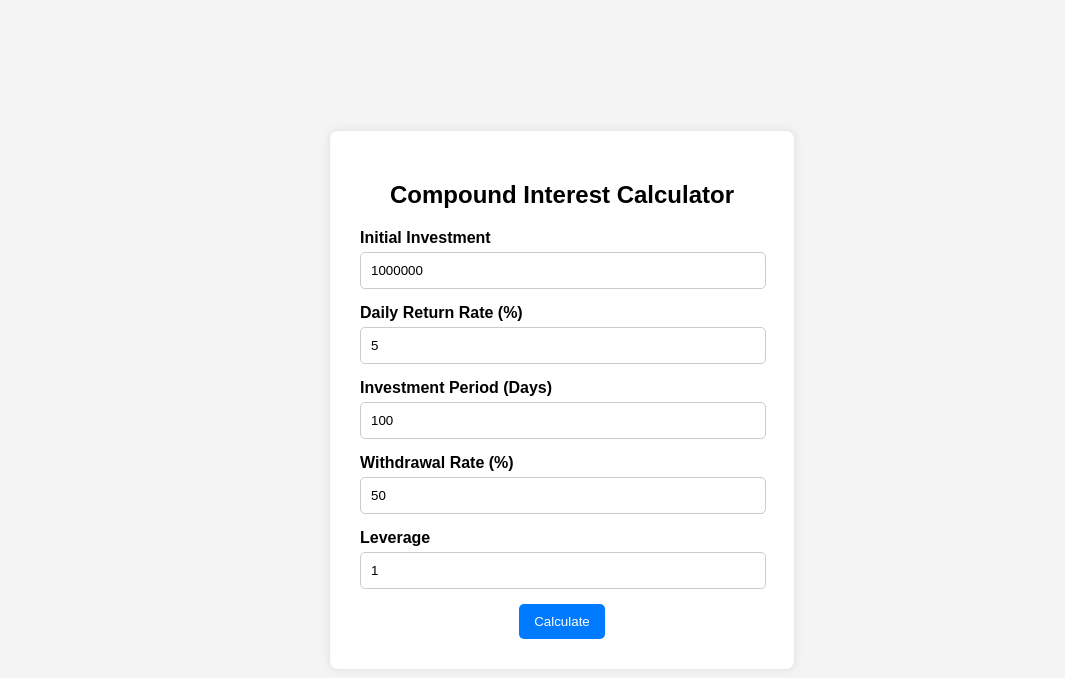
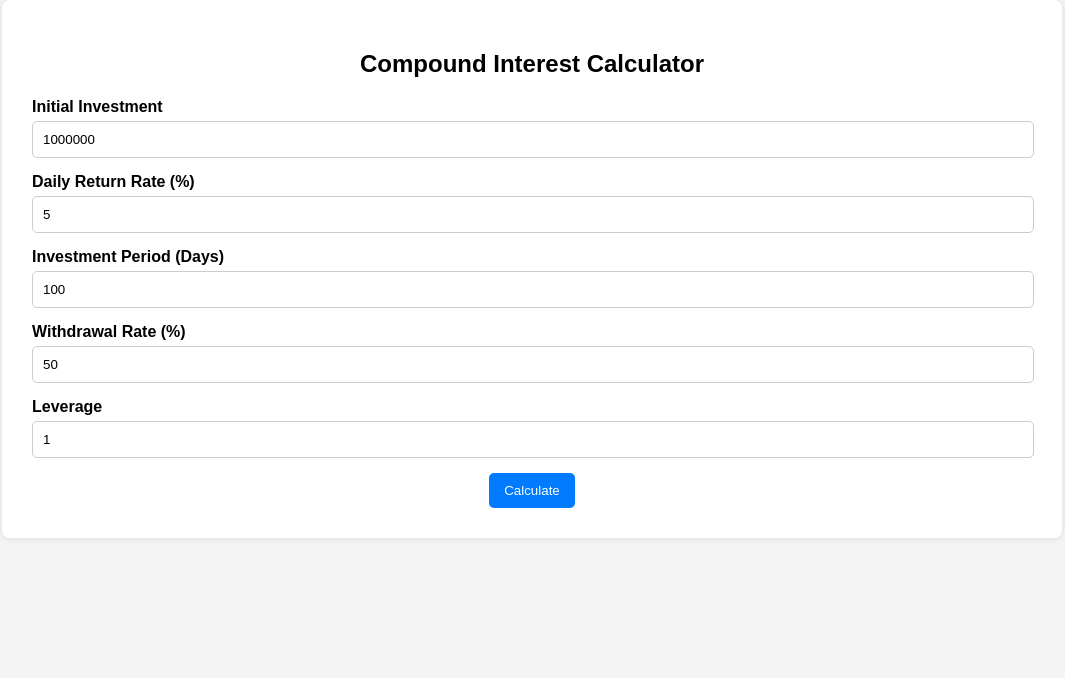
Before and after one commit to ttototom/compound-interest-calculator, a React (Create React App) app: page / in a window 1280 px wide. Shown: the top 678 px of the page, without its empty margins (108-1173 px from the left). Built offline with nearby package versions, Linux system fonts and the light colour scheme.

Commit message:
모바일

```diff
--- a/public/styles.css
+++ b/public/styles.css
@@ -1,21 +1,21 @@
+
 body {
   font-family: Arial, sans-serif;
-  display: flex;
-  justify-content: center;
-  align-items: center;
   min-height: 100vh;
   background-color: #f4f4f4;
   margin: 0;
+  /* display: flex; justify-content: center; 제거 → 화면 잘림 방지 */
 }
 
 .container {
-  max-width: 1000px; /* 기존보다 넉넉하게 설정 */
+  max-width: 1000px; /* 최대 너비 지정 */
   width: 100%;
   background: white;
   padding: 30px;
   border-radius: 8px;
   box-shadow: 0 0 10px rgba(0, 0, 0, 0.1);
   text-align: center;
+  margin: auto; /* 자동 가운데 정렬 */
 }
 
 .input-group {
@@ -58,6 +58,13 @@ button:hover {
   width: 100%;
 }
 
+/* 테이블 컨테이너 */
+.results-table-container {
+  width: 100%;
+  overflow-x: auto; /* 가로 스크롤 허용 (모바일 대응) */
+}
+
+/* 테이블 스타일 */
 .result-table {
   width: max-content; /* 내용에 맞게 테이블 크기 조절 */
   min-width: 100%; /* 최소한 부모 요소만큼의 너비 유지 */
@@ -77,11 +84,7 @@ button:hover {
   color: white;
 }
 
-.results-table-container {
-  width: 100%;
-  overflow-x: auto;
-}
-
+/* 모바일 최적화 */
 @media (max-width: 600px) {
   .result-table {
     font-size: 14px;
```
